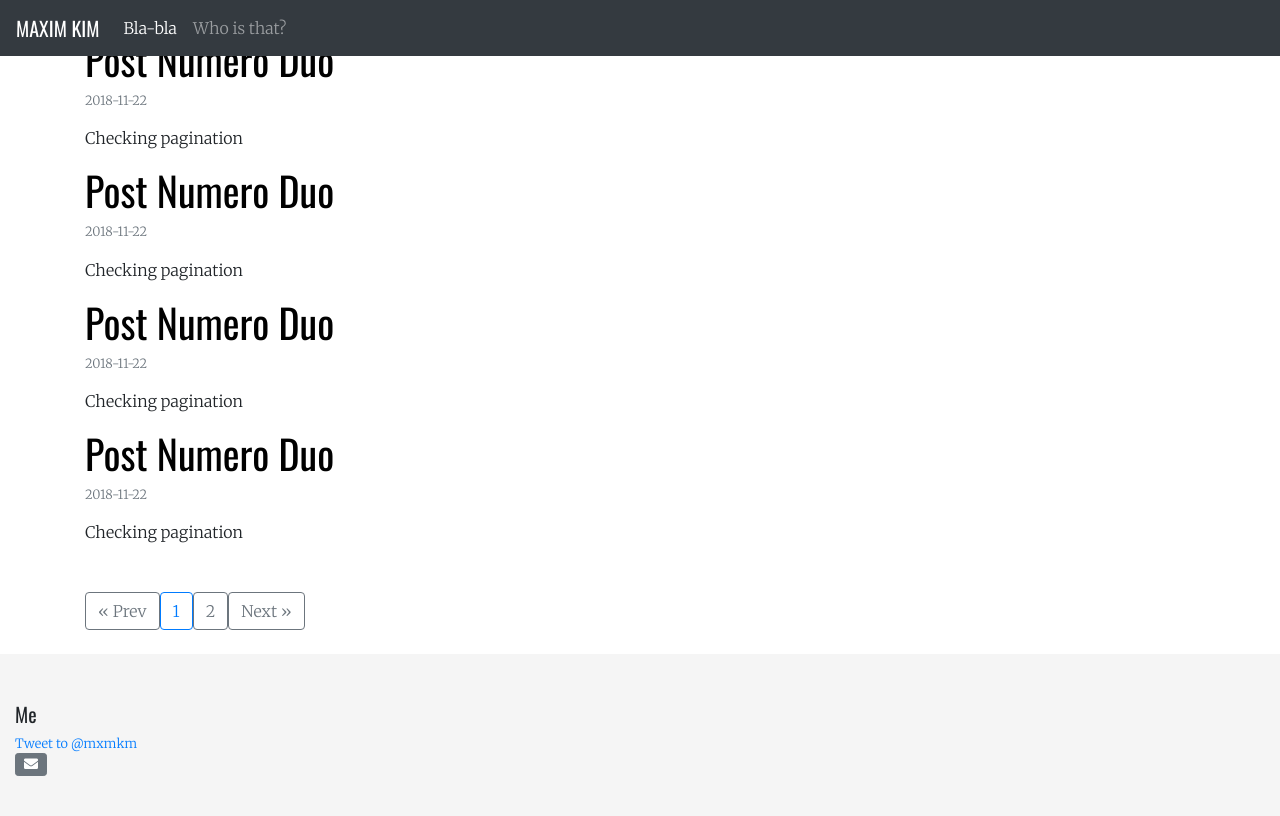
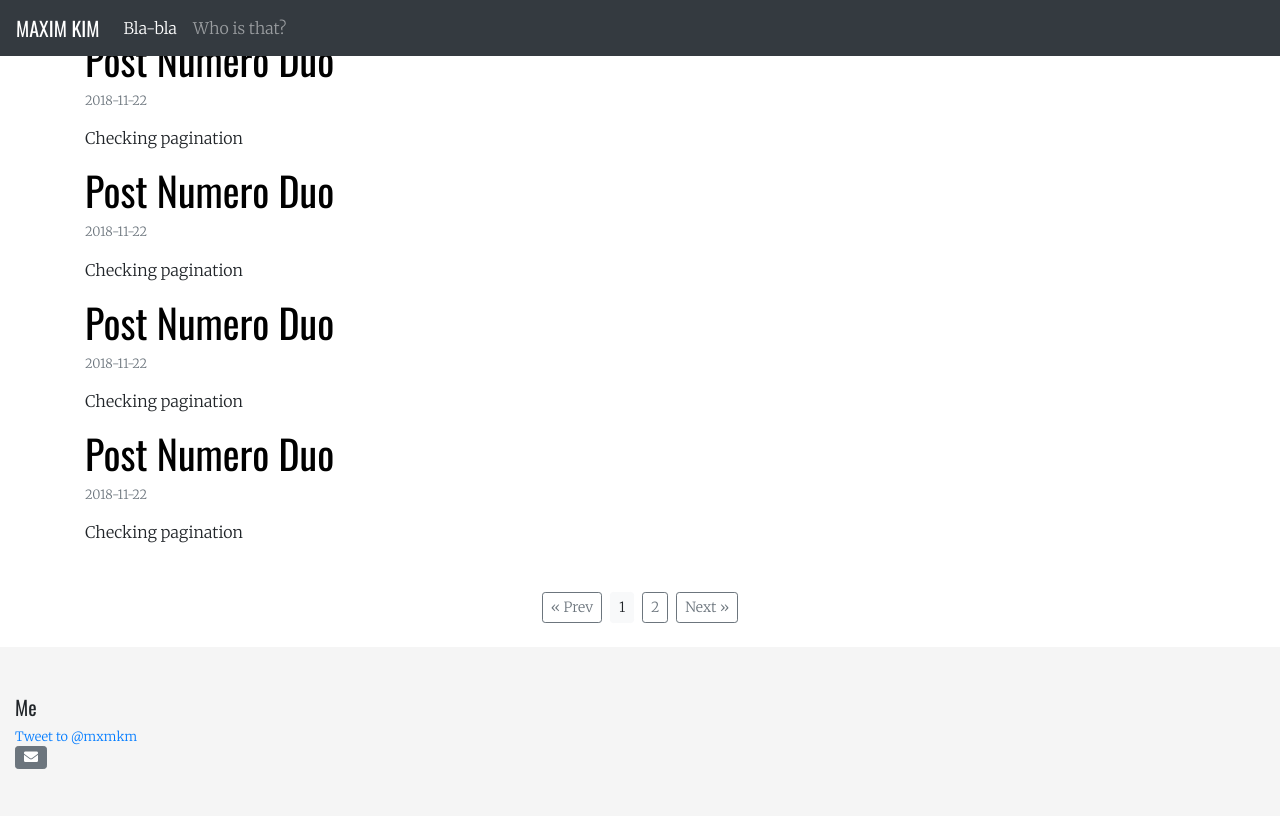
Before and after one commit to habamax/habamax.github.io, a Jekyll site: the page built from index.html, in a window 1280 px wide and 900 px high, scrolled down 836 px. Shown: the top 816 px of the window. Built offline with Jekyll 4.4.1, drawn with Linux system fonts in a browser that asks for light colours; nearby versions of some CDN libraries; the list of posts is cut into pages by our own code; comment, search, counter and statistics services are not loaded.

Commit message:
center pagination

```diff
--- a/index.html
+++ b/index.html
@@ -15,27 +15,31 @@ title: Maxim Kim
 
 <!-- pagination -->
 {% if paginator.total_pages > 1 %}
-<div class="pagination mt-5">
+<div class="container mt-5">
+	<div class="row justify-content-md-center">
+		<div class="col-md-auto">
 			{% if paginator.previous_page %}
-    <a class="btn btn-outline-secondary" href="{{ paginator.previous_page_path | prepend: site.baseurl | replace: '//', '/' }}">&laquo; Prev</a>
+			<a class="btn btn-sm btn-outline-secondary mr-1" href="{{ paginator.previous_page_path | prepend: site.baseurl | replace: '//', '/' }}">&laquo; Prev</a>
 			{% else %}
-    <span class="btn btn-outline-secondary">&laquo; Prev</span>
+			<span class="btn btn-sm btn-outline-secondary mr-1">&laquo; Prev</span>
 			{% endif %}
 
 			{% for page in (1..paginator.total_pages) %}
 			{% if page == paginator.page %}
-      <span class="btn btn-outline-primary">{{ page }}</span>
+			<span class="btn btn-sm btn-light mr-1">{{ page }}</span>
 			{% elsif page == 1 %}
-      <a class="btn btn-outline-secondary" href="/">{{ page }}</a>
+			<a class="btn btn-sm btn-outline-secondary mr-1" href="/">{{ page }}</a>
 			{% else %}
-      <a class="btn btn-outline-secondary" href="{{ site.paginate_path | prepend: site.baseurl | replace: '//', '/' | replace: ':num', page }}">{{ page }}</a>
+			<a class="btn btn-sm btn-outline-secondary mr-1" href="{{ site.paginate_path | prepend: site.baseurl | replace: '//', '/' | replace: ':num', page }}">{{ page }}</a>
 			{% endif %}
 			{% endfor %}
 
 			{% if paginator.next_page %}
-    <a class="btn btn-outline-secondary" href="{{ paginator.next_page_path | prepend: site.baseurl | replace: '//', '/' }}">Next &raquo;</a>
+			<a class="btn btn-sm btn-outline-secondary" href="{{ paginator.next_page_path | prepend: site.baseurl | replace: '//', '/' }}">Next &raquo;</a>
 			{% else %}
-    <span class="btn btn-outline-secondary">Next &raquo;</span>
+			<span class="btn btn-sm btn-outline-secondary">Next &raquo;</span>
 			{% endif %}
 		</div>
+	</div>
+</div>
 {% endif %}
```
Lines whose indentation alone changed are shown as unchanged.
